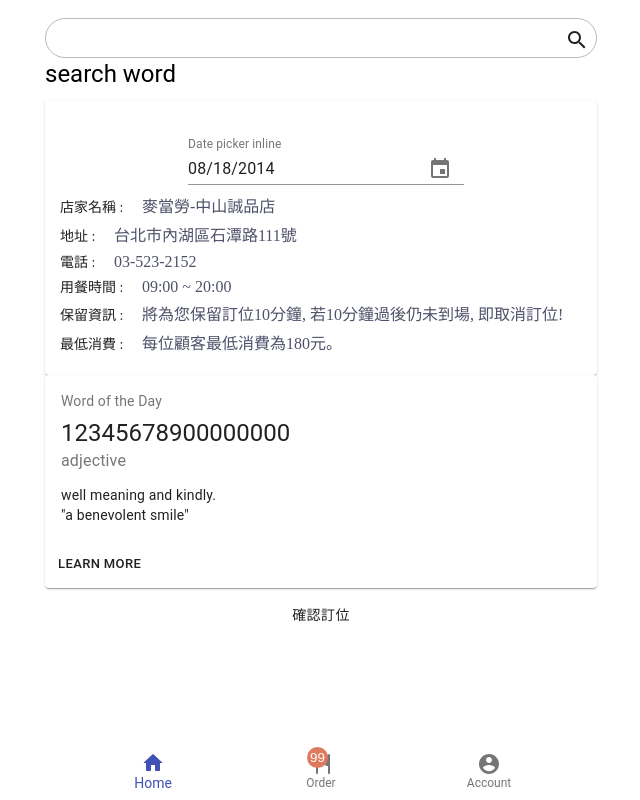
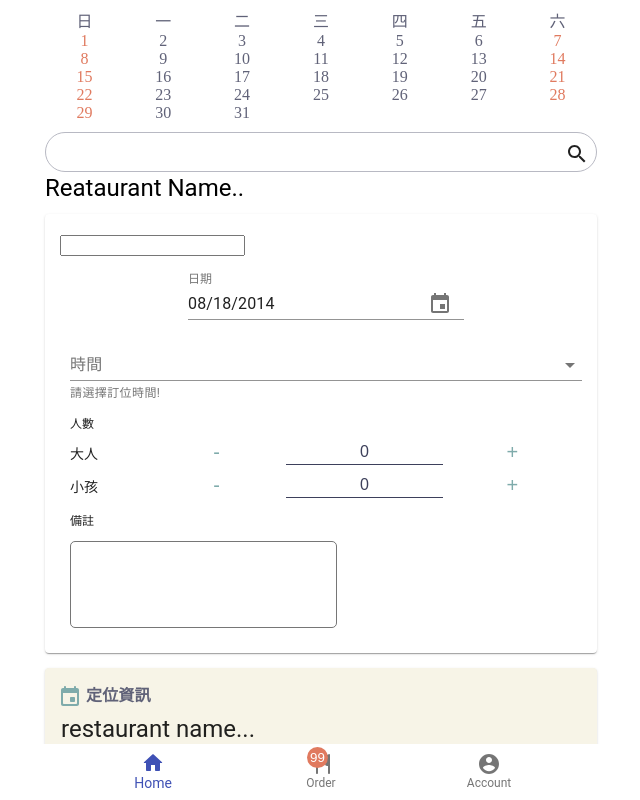
Before and after one commit to beiyi1996/Nodejs, a React (Create React App) app in the folder client/: page / in a window 1280 px wide. Shown: the top 800 px of the page, without its empty margins (319-959 px from the left). Built offline with nearby package versions, Linux system fonts and the light colour scheme.

Commit message:
modified calendar render, add others field

```diff
--- a/client/src/views/Booking.js
+++ b/client/src/views/Booking.js
@@ -10,9 +10,15 @@
 import "date-fns";
 import DateFnsUtils from "@date-io/date-fns";
 import Card from "@material-ui/core/Card";
-import CardActions from "@material-ui/core/CardActions";
 import CardContent from "@material-ui/core/CardContent";
 import { MuiPickersUtilsProvider, KeyboardDatePicker } from "../../node_modules/@material-ui/pickers";
+import InputLabel from "@material-ui/core/InputLabel";
+import MenuItem from "@material-ui/core/MenuItem";
+import FormHelperText from "@material-ui/core/FormHelperText";
+import FormControl from "@material-ui/core/FormControl";
+import Select from "@material-ui/core/Select";
+import EventRoundedIcon from "@material-ui/icons/EventRounded";
+import clsx from "clsx";
 
 const useStyles = makeStyles(theme => ({
   root: {
@@ -81,7 +87,11 @@
     fontFamily: "Microsoft JhengHei",
 
     "& > li": {
-      margin: "5px 0"
+      margin: "5px 0",
+
+      "&:not(:first-child)": {
+        padding: "0 10px"
+      }
     }
   },
   title: {
@@ -112,7 +122,9 @@
     fontFamily: "Microsoft JhengHei"
   },
   card: {
-    minWidth: 275
+    minWidth: 275,
+    marginTop: 15,
+    backgroundColor: "#F7F4E7"
   },
   bullet: {
     display: "inline-block",
@@ -123,19 +135,218 @@
     fontSize: 14
   },
   pos: {
-    marginBottom: 12
+    marginBottom: 5,
+    color: "#606278",
+    fontFamily: "Microsoft JhengHei",
+    paddingLeft: 25,
+    fontWeight: "bold"
+  },
+  textArea: {
+    resize: "none",
+    padding: 5,
+    outline: "none",
+    borderRadius: 5
+  },
+  formControl: {
+    width: "100%"
+  },
+  count: {
+    margin: "10px 0 3px",
+    fontSize: 12
+  },
+  countContainer: {
+    display: "flex",
+    flexDirection: "column",
+    paddingTop: 5
+  },
+  counter: {
+    display: "flex",
+    marginBottom: 8,
+    alignItems: "baseline"
+  },
+  title: {
+    fontSize: 14,
+    width: "15%"
+  },
+  btnGroup: {
+    width: "85%",
+    display: "flex",
+    justifyContent: "space-evenly",
+
+    "& > button": {
+      width: "20%",
+      borderRadius: "50%",
+      border: "none",
+      fontSize: 20,
+      color: "#7FABAB",
+      background: "none",
+      outline: "none",
+
+      "&:hover": {
+        cursor: "pointer",
+        color: "#E07A5F"
+      }
+    },
+
+    "& > input": {
+      border: "none",
+      borderBottom: "1px solid #3D405B",
+      width: "35%",
+      textAlign: "center",
+      color: "#3D405B",
+      fontSize: 16,
+      outline: "none",
+
+      "&:hover": {
+        cursor: "default"
+      }
+    }
+  },
+  notes: {
+    marginTop: 0,
+    fontSize: 12
+  },
+  calendarIcon: {
+    position: "absolute",
+    left: 13,
+    color: "#7FABAB"
+  },
+  orderDetail: {
+    paddingLeft: 15,
+    listStyleType: "circle",
+    "& > li": {
+      fontSize: 14,
+      fontFamily: "Microsoft JhengHei"
+    }
+  },
+  day: {
+    display: "inline-block",
+    width: "calc(100% / 7)",
+    textAlign: "center",
+    color: "#606278"
+  },
+  weekend: {
+    color: "#E07A5F"
   }
 }));
 
 function Booking() {
   const classes = useStyles();
   const [selectedDate, setSelectedDate] = React.useState(new Date("2014-08-18T21:11:54"));
+  const [time, setTime] = React.useState("");
+  const [adult, setAdult] = React.useState(0);
+  const [children, setChildren] = React.useState(0);
+  const weekend = ["日", "一", "二", "三", "四", "五", "六"];
 
   const handleDateChange = date => {
     setSelectedDate(date);
   };
+
+  const handleChange = event => {
+    setTime(event.target.value);
+  };
+
+  const handleClickPlusAdult = () => {
+    if (adult === 10) {
+      return;
+    }
+    setAdult(adult + 1);
+  };
+
+  const handleClickMinusAdult = () => {
+    if (adult < 1) {
+      return;
+    }
+    setAdult(adult - 1);
+  };
+
+  const handleClickPlusChildren = () => {
+    if (children === 10) {
+      return;
+    }
+    setChildren(children + 1);
+  };
+
+  const handleClickMinusChildren = () => {
+    if (children < 1) {
+      return;
+    }
+    setChildren(children - 1);
+  };
+
+  const renderCalendar = () => {
+    const today = new Date();
+    console.log("月份", today.getMonth());
+    const days = new Date(today.getFullYear(), today.getMonth() + 1, 0);
+    console.log("天數", days.getDate());
+    const dayArray = [];
+    let rows = [];
+    let cells = [];
+    for (let i = 1; i <= days.getDate(); i++) {
+      // console.log("i", i);
+      // console.log("today.getFullYear()", today.getFullYear());
+      // console.log("today.getMonth() + 1", today.getMonth());
+      const todayDay = new Date(today.getFullYear(), today.getMonth(), i).getDay();
+      // console.log("todayDay", todayDay);
+      dayArray.push([i, todayDay]);
+    }
+    // console.log("dayArray", dayArray);
+    dayArray.map((item, idx) => {
+      // console.log("item", item[1]);
+      if (item[1] % 6 !== 0 || item[1] === 0) {
+        // console.log("???");
+        cells.push(item);
+      } else {
+        if (item[1] === 6) {
+          cells.push(item);
+        }
+        rows.push(cells);
+        cells = [];
+      }
+      // console.log("dayArray.length", dayArray.length);
+      if (idx === dayArray.length - 1) {
+        rows.push(cells);
+      }
+    });
+    console.log("rows", rows);
+
+    const aa = rows.map((item, idx) => {
+      console.log("idx", idx);
+      console.log("item", item);
+      return (
+        <div>
+          {item.map((item, idx) => {
+            console.log("?????????", item);
+            const isWeekend = item[1] === 0 || item[1] === 6 ? true : false;
+            console.log("isWeekend", isWeekend);
+            return (
+              <span
+                className={clsx(classes.day, {
+                  [classes.weekend]: isWeekend
+                })}
+              >
+                {item[0]}
+              </span>
+            );
+          })}
+        </div>
+      );
+    });
+
+    return aa;
+  };
   return (
     <Container maxWidth="sm" className={classes.root}>
+      <div>
+        {weekend.map((item, idx) => {
+          return (
+            <span key={idx} className={classes.day}>
+              {item}
+            </span>
+          );
+        })}
+        <div>{renderCalendar()}</div>
+      </div>
       <Grid item xs={12} className={classes.container}>
         <Grid item xs={12} className={classes.grid}>
           <input type="text" name="searchbar" className={classes.searchBar} />
@@ -147,7 +358,7 @@
         </Grid>
         <Grid item xs={12}>
           <Typography variant="h5" gutterBottom>
-            search word
+            Reataurant Name..
           </Typography>
         </Grid>
         <Grid item xs={12}>
@@ -155,6 +366,7 @@
             <Paper className={classes.paperRoot}>
               <ul className={classes.detailList}>
                 <li>
+                  <input type="text" onClick={renderCalendar} />
                   <MuiPickersUtilsProvider utils={DateFnsUtils}>
                     <Grid container justify="space-around">
                       <KeyboardDatePicker
@@ -163,7 +375,7 @@
                         format="MM/dd/yyyy"
                         margin="normal"
                         id="date-picker-inline"
-                        label="Date picker inline"
+                        label="日期"
                         value={selectedDate}
                         onChange={handleDateChange}
                         KeyboardButtonProps={{
@@ -172,51 +384,78 @@
                       />
                     </Grid>
                   </MuiPickersUtilsProvider>
-                  <span className={classes.title}>店家名稱 : </span>
-                  <span className={classes.content}>麥當勞-中山誠品店</span>
                 </li>
                 <li>
-                  <span className={classes.title}>地址 : </span>
-                  <span className={classes.content}>台北市內湖區石潭路111號</span>
+                  <FormControl className={classes.formControl}>
+                    <InputLabel id="demo-simple-select-helper-label">時間</InputLabel>
+                    <Select
+                      labelId="demo-simple-select-helper-label"
+                      id="demo-simple-select-helper"
+                      value={time}
+                      onChange={handleChange}
+                    >
+                      <MenuItem value={10}>12:00</MenuItem>
+                      <MenuItem value={20}>13:00</MenuItem>
+                      <MenuItem value={30}>14:00</MenuItem>
+                    </Select>
+                    <FormHelperText>請選擇訂位時間!</FormHelperText>
+                  </FormControl>
                 </li>
                 <li>
-                  <span className={classes.title}>電話 : </span>
-                  <span className={classes.content}>03-523-2152</span>
+                  <p className={classes.count}>人數</p>
+                  <div className={classes.countContainer}>
+                    <div className={classes.counter}>
+                      <span className={classes.title}>大人</span>
+                      <div className={classes.btnGroup}>
+                        <button onClick={handleClickMinusAdult}>-</button>
+                        <input name="adult" type="text" value={adult} readOnly />
+                        <button onClick={handleClickPlusAdult}>+</button>
+                      </div>
+                    </div>
+                    <div className={classes.counter}>
+                      <span className={classes.title}>小孩</span>
+                      <div className={classes.btnGroup}>
+                        <button onClick={handleClickMinusChildren}>-</button>
+                        <input name="children" type="text" value={children} readOnly />
+                        <button onClick={handleClickPlusChildren}>+</button>
+                      </div>
+                    </div>
+                  </div>
                 </li>
                 <li>
-                  <span className={classes.title}>用餐時間 : </span>
-                  <span className={classes.content}>09:00 ~ 20:00</span>
-                </li>
-                <li>
-                  <span className={classes.title}>保留資訊 : </span>
-                  <span className={classes.content}>將為您保留訂位10分鐘, 若10分鐘過後仍未到場, 即取消訂位!</span>
-                </li>
-                <li>
-                  <span className={classes.title}>最低消費 : </span>
-                  <span className={classes.content}>每位顧客最低消費為180元。</span>
+                  <p className={classes.notes}>備註</p>
+                  <textarea name="notes" id="" cols="30" rows="5" className={classes.textArea}></textarea>
                 </li>
               </ul>
             </Paper>
             <Card className={classes.card}>
               <CardContent>
-                <Typography className={classes.title} color="textSecondary" gutterBottom>
-                  Word of the Day
+                <Typography className={classes.pos} color="textSecondary">
+                  <EventRoundedIcon className={classes.calendarIcon} />
+                  <span>定位資訊</span>
                 </Typography>
                 <Typography variant="h5" component="h2">
-                  12345678900000000
+                  restaurant name...
                 </Typography>
-                <Typography className={classes.pos} color="textSecondary">
-                  adjective
-                </Typography>
-                <Typography variant="body2" component="p">
-                  well meaning and kindly.
-                  <br />
-                  {'"a benevolent smile"'}
-                </Typography>
+                <ul className={classes.orderDetail}>
+                  <li>
+                    日期 : <span>2019/12/31</span>
+                  </li>
+                  <li>
+                    時間 : <span>19:00</span>
+                  </li>
+                  <li>
+                    人數 :
+                    <span>
+                      &nbsp;
+                      {adult} 位大人 {children} 位小孩
+                    </span>
+                  </li>
+                  <li>
+                    備註 : <span>我是備註, 可有可無</span>
+                  </li>
+                </ul>
               </CardContent>
-              <CardActions>
-                <Button size="small">Learn More</Button>
-              </CardActions>
             </Card>
             <div className={classes.paperFooter}>
               <Button className={classes.booking}>確認訂位</Button>
```
